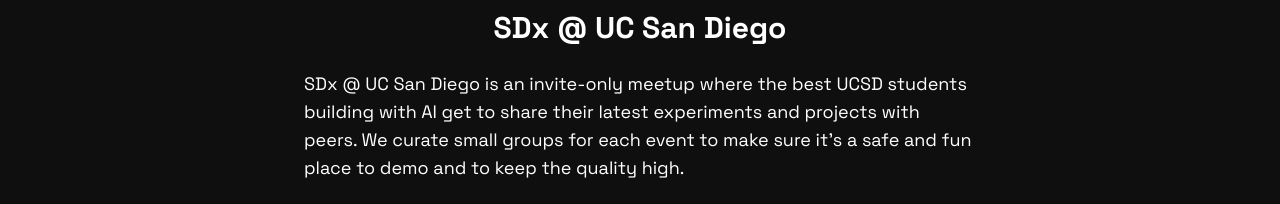
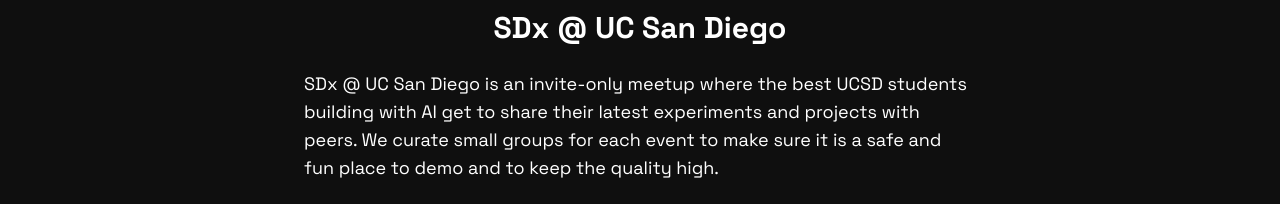
Before and after one commit to gmchad/sdx-site, a Next.js app: page /chapters/ucsd in a window 1280 px wide. Shown: the part 341-545 px from the top of the page. Built offline with nearby package versions, Linux system fonts and the light colour scheme.

Commit message:
fixed build issue

```diff
--- a/app/chapters/ucsd/page.tsx
+++ b/app/chapters/ucsd/page.tsx
@@ -21,7 +21,7 @@
           <h1 className="text-3xl font-bold mb-4 text-center">SDx @ UC San Diego </h1>
           <p className="text-lg mb-6 text-left">
             SDx @ UC San Diego is an invite-only meetup where the best UCSD students building with AI get to share their latest experiments and projects with peers.
-            We curate small groups for each event to make sure it's a safe and fun place to demo and to keep the quality high.
+            We curate small groups for each event to make sure it is a safe and fun place to demo and to keep the quality high.
           </p>
           <div className="text-center">
             <Link
```
